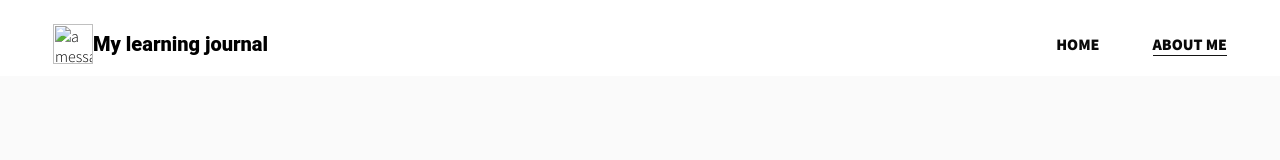
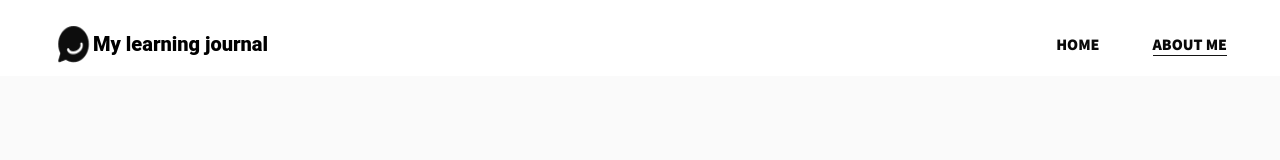
Before and after one commit to MastooraTurkmen/Learning-Journal, a plain HTML site: page about.html in a window 1280 px wide. Shown: the top 160 px of the page. Drawn offline with nearby package versions, Linux system fonts and the light colour scheme.

Commit message:
Adding icon to index.html from images folder

```diff
--- a/about.html
+++ b/about.html
@@ -19,7 +19,7 @@
         <div class="learning page space">
           <img
             class="header-img icon"
-            src="blog-small-img.png"
+            src="./Images/blog-small-img.png"
             alt="a message icon" />
           <h3 class="header-title">My learning journal</h3>
         </div>
```
